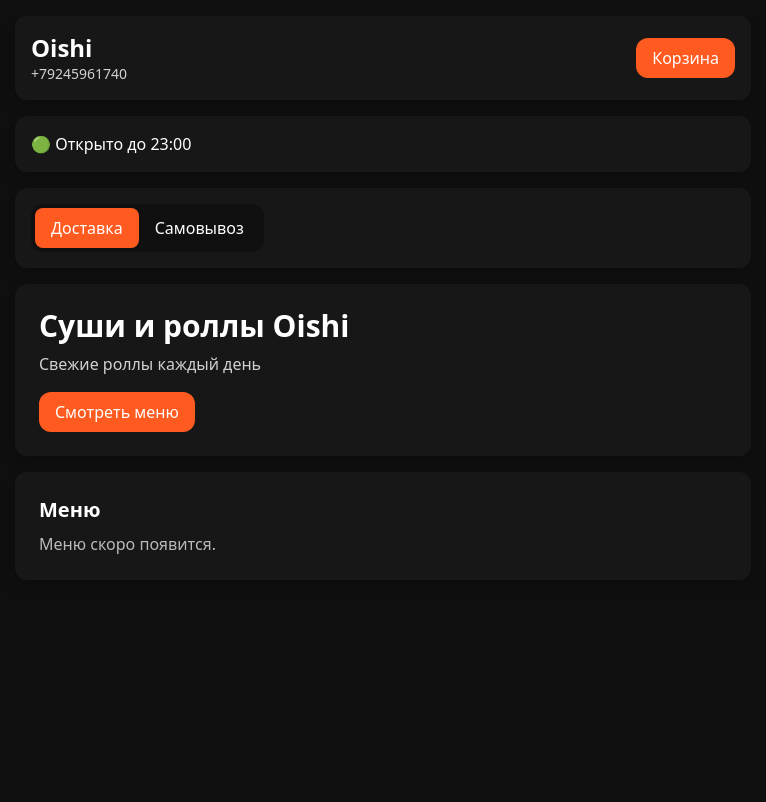
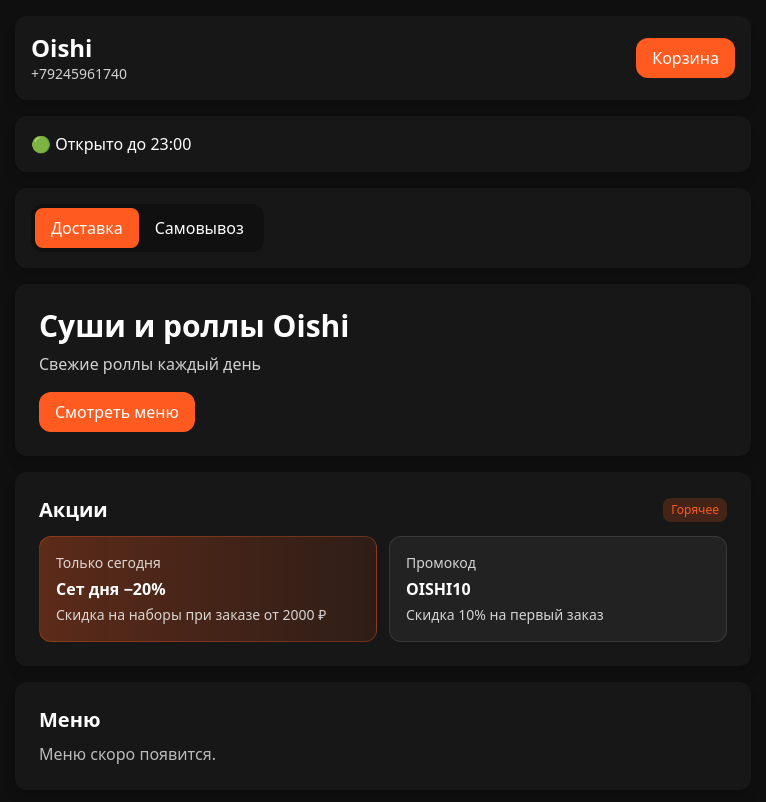
Before and after one commit to Jonni88/oishi-delivery, a Next.js app in the folder apps/frontend/: page / in a window 1280 px wide. Shown: the top 802 px of the page, without its empty margins (257-1023 px from the left). Built offline with nearby package versions, Linux system fonts and the light colour scheme; no server answers; the database is empty.

Commit message:
Add promotions block to homepage

```diff
--- a/apps/frontend/app/page.tsx
+++ b/apps/frontend/app/page.tsx
@@ -39,6 +39,25 @@
         <a href="#menu" className="btn-primary inline-block">Смотреть меню</a>
       </section>
 
+      <section className="card p-6 mb-4">
+        <div className="flex items-center justify-between mb-3">
+          <h3 className="text-xl font-semibold">Акции</h3>
+          <span className="text-xs bg-accent/20 text-accent px-2 py-1 rounded-lg">Горячее</span>
+        </div>
+        <div className="grid gap-3 md:grid-cols-2">
+          <article className="rounded-xl p-4 bg-gradient-to-r from-accent/30 to-accent/10 border border-accent/30">
+            <p className="text-sm opacity-80 mb-1">Только сегодня</p>
+            <h4 className="font-semibold mb-1">Сет дня −20%</h4>
+            <p className="text-sm opacity-80">Скидка на наборы при заказе от 2000 ₽</p>
+          </article>
+          <article className="rounded-xl p-4 bg-white/5 border border-white/10">
+            <p className="text-sm opacity-80 mb-1">Промокод</p>
+            <h4 className="font-semibold mb-1">OISHI10</h4>
+            <p className="text-sm opacity-80">Скидка 10% на первый заказ</p>
+          </article>
+        </div>
+      </section>
+
       <section id="menu" className="card p-6">
         <h3 className="text-xl font-semibold mb-2">Меню</h3>
         <p className="opacity-70">Меню скоро появится.</p>
```
